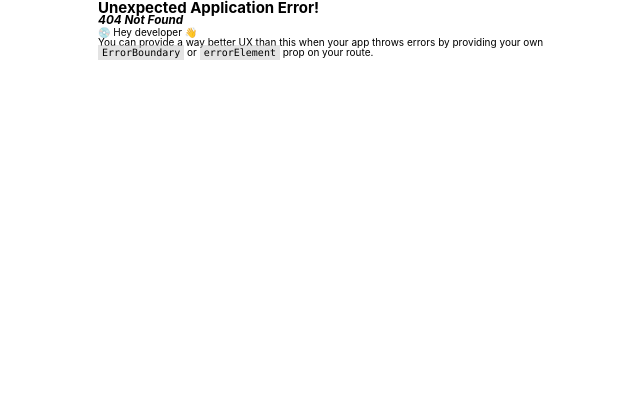
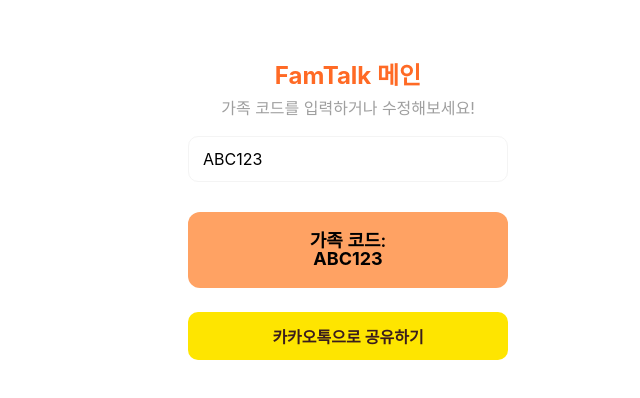
Before and after one commit to 9oormthonUNIV-HOSEO-AISW-HACKATHON/2025_AISW_HOSEOTHON_TEAM_05_FE, a React (Create React App) app in the folder maru/: page /main in a window 1280 px wide. Before the commit this address had no page. Shown: the top 398 px of the page, without its empty margins (292-932 px from the left). Built offline with nearby package versions, Linux system fonts and the light colour scheme; a web font is replaced by a local one.

Commit message:
[#2]Feat: main 페이지 구현 및 온보딩 페이지 구현

```diff
--- a/maru/public/index.html
+++ b/maru/public/index.html
@@ -4,6 +4,7 @@
     <meta charset="utf-8" />
     <link rel="icon" href="%PUBLIC_URL%/favicon.ico" />
     <meta name="viewport" content="width=device-width, initial-scale=1" />
+    <script src="https://developers.kakao.com/sdk/js/kakao.min.js"></script>
     <meta name="theme-color" content="#000000" />
     <meta
       name="description"
--- a/maru/src/App.css
+++ b/maru/src/App.css
@@ -1,8 +1,3 @@
-:root {
-  --max-width: 500px;
-  --min-width: 320px;
-}
-
 #root {
   position: relative;
   max-width: var(--max-width);
--- /dev/null
+++ b/maru/src/DefaultLayout.tsx
@@ -0,0 +1,11 @@
+import { Outlet } from 'react-router-dom';
+
+const DefaultLayout = () => {
+  return (
+    <>
+      <Outlet />
+    </>
+  );
+};
+
+export default DefaultLayout;
--- a/maru/src/Router.tsx
+++ b/maru/src/Router.tsx
@@ -1,11 +1,36 @@
-import { createBrowserRouter } from 'react-router-dom';
-import App from './App';
+import React, { lazy, Suspense } from 'react';
+import { createBrowserRouter, Navigate } from 'react-router-dom';
+import DefaultLayout from './DefaultLayout.tsx';
 
+const withSuspense = (element: React.ReactNode) => (
+  <Suspense fallback={<></>}>{element}</Suspense>
+);
+
+// Lazy pages
+const Main = lazy(() => import('./pages/main/index.tsx'));
+const OnBoarding = lazy(() => import('./pages/onboarding/index.tsx'));
+
+// Router 설정
 const router = createBrowserRouter([
   {
     path: '/',
-    element: <div>Hello React!</div>, // 테스트용 페이지
+    element: <Navigate to="/onboarding" replace />,  // "/" → 온보딩
   },
+  {
+    path: '/onboarding',
+    element: withSuspense(<OnBoarding />),
+  },
+{
+  path: '/main',
+  element: <DefaultLayout />,
+  children: [
+    {
+      index: true,
+      element: withSuspense(<Main />),
+    }
+  ]
+}
+
 ]);
 
 export default router;
--- a/maru/src/index.js
+++ /dev/null
@@ -1,12 +0,0 @@
-import React from 'react';
-import ReactDOM from 'react-dom/client';
-import './index.css';
-import App from './App.tsx';
-
-
-const root = ReactDOM.createRoot(document.getElementById('root'));
-root.render(
-  <React.StrictMode>
-    <App />
-  </React.StrictMode>
-);
--- /dev/null
+++ b/maru/src/index.tsx
@@ -0,0 +1,24 @@
+import React, { useEffect } from 'react';
+import ReactDOM from 'react-dom/client';
+import './index.css';
+import App from './App.tsx';
+
+declare global {
+  interface Window {
+    Kakao: any;
+  }
+}
+
+if (window.Kakao && !window.Kakao.isInitialized()) {
+  window.Kakao.init("5d67e5ebfbcdc432fc1f194e2841be44");
+}
+
+const root = ReactDOM.createRoot(
+  document.getElementById('root') as HTMLElement
+);
+
+root.render(
+  <React.StrictMode>
+    <App />
+  </React.StrictMode>
+);
--- /dev/null
+++ b/maru/src/pages/main/index.styles.tsx
@@ -0,0 +1,85 @@
+import styled from '@emotion/styled';
+
+export const Container = styled.div`
+  width: 100%;
+  height: 100vh;
+  padding: 2.4rem;
+
+  display: flex;
+  flex-direction: column;
+  align-items: center;
+  justify-content: flex-start;
+
+  background: #ffffff;
+`;
+
+export const Title = styled.h1`
+  font-size: 2.4rem;
+  font-weight: 700;
+  margin-top: 4rem;
+  color: ${({ theme }) => theme.colors.primary.orange400};
+`;
+
+export const Desc = styled.p`
+  font-size: 1.6rem;
+  margin-top: 1.2rem;
+  text-align: center;
+  color: ${({ theme }) => theme.colors.basic.gray};
+`;
+
+export const CodeBox = styled.div`
+  margin-top: 3rem;
+  padding: 2rem;
+
+  width: 100%;
+  max-width: 320px;
+
+  border-radius: 12px;
+  background: ${({ theme }) => theme.colors.primary.orange200};
+
+  display: flex;
+  flex-direction: column;
+  align-items: center;
+
+  font-size: 1.8rem;
+  font-weight: 600;
+`;
+
+export const ShareButton = styled.button`
+  margin-top: 2.4rem;
+  padding: 1.2rem 1.6rem;
+
+  width: 100%;
+  max-width: 320px;
+
+  background: #FEE500;
+  border: none;
+  border-radius: 10px;
+
+  color: #3A1D1D;
+  font-size: 1.6rem;
+  font-weight: 600;
+
+  cursor: pointer;
+
+  &:active {
+    opacity: 0.8;
+  }
+`;
+export const Input = styled.input`
+  margin-top: 2rem;
+  width: 100%;
+  max-width: 320px;
+
+  padding: 1.2rem 1.4rem;
+
+  border-radius: 10px;
+  border: 1px solid ${({ theme }) => theme.colors.basic.light_gray};
+
+  font-size: 1.6rem;
+
+  &:focus {
+    outline: none;
+    border-color: ${({ theme }) => theme.colors.primary.orange400};
+  }
+`;
--- /dev/null
+++ b/maru/src/pages/main/index.tsx
@@ -0,0 +1,46 @@
+import React, { useState } from 'react';
+import * as S from './index.styles.tsx';
+
+
+const MainPage = () => {
+  const [familyCode, setFamilyCode] = useState("ABC123"); // 기본값
+
+  const handleKakaoShare = () => {
+    if (!window.Kakao) return;
+
+    window.Kakao.Link.sendDefault({
+      objectType: "text",
+      text: `우리 가족 그룹에 참여해주세요!\n가족 코드: ${familyCode}`,
+      link: {
+        mobileWebUrl: "https://your-domain.com",
+        webUrl: "https://your-domain.com",
+      },
+    });
+  };
+
+  return (
+    <S.Container>
+      <S.Title>FamTalk 메인</S.Title>
+      <S.Desc>가족 코드를 입력하거나 수정해보세요!</S.Desc>
+
+      {/* 가족코드 입력창 */}
+      <S.Input
+        value={familyCode}
+        onChange={(e) => setFamilyCode(e.target.value)}
+        placeholder="가족 코드를 입력하세요"
+      />
+
+      {/* 출력 박스 */}
+      <S.CodeBox>
+        가족 코드: <br /> <b>{familyCode}</b>
+      </S.CodeBox>
+
+      {/* 공유 버튼 */}
+      <S.ShareButton onClick={handleKakaoShare}>
+        카카오톡으로 공유하기
+      </S.ShareButton>
+    </S.Container>
+  );
+};
+
+export default MainPage;
--- /dev/null
+++ b/maru/src/pages/onboarding/index.styles.tsx
@@ -0,0 +1,31 @@
+import styled from '@emotion/styled';
+
+export const Container = styled.div`
+  position: relative;
+  display: flex;
+  flex-direction: column;
+
+  align-items: center;
+
+  width: 100%;
+  min-height: 100vh;
+
+  background: linear-gradient(
+    180deg,
+    ${({ theme }) => theme.colors.primary.orange400} 0%,
+    ${({ theme }) => theme.colors.primary.orange200} 100%
+  );
+`;
+
+export const Logo = styled.img`
+  width: 50%;
+  max-width: 240px;
+  margin-top: auto;
+  aspect-ratio: 16.9 / 3.9;
+`;
+
+export const OnBoardingMaru = styled.img`
+  margin-top: auto;
+max-width: 320px;
+  height: auto;
+`;
--- /dev/null
+++ b/maru/src/pages/onboarding/index.tsx
@@ -0,0 +1,28 @@
+import React, { useEffect } from 'react';
+import * as S from './index.styles.tsx';
+
+import { useNavigate } from 'react-router-dom';
+
+const OnBoarding = () => {
+  const navigate = useNavigate();
+
+  useEffect(() => {
+    const timer = setTimeout(() => {
+      navigate('/main', { replace: true });
+    }, 4000);
+
+    return () => clearTimeout(timer);
+  }, [navigate]);
+
+  return (
+    <S.Container>
+      <S.Logo>
+      </S.Logo>
+
+      <S.OnBoardingMaru>
+      </S.OnBoardingMaru>
+    </S.Container>
+  );
+};
+
+export default OnBoarding;
```
Also changed, not shown: 1 other file (tests, documents, lock files or other folders).
